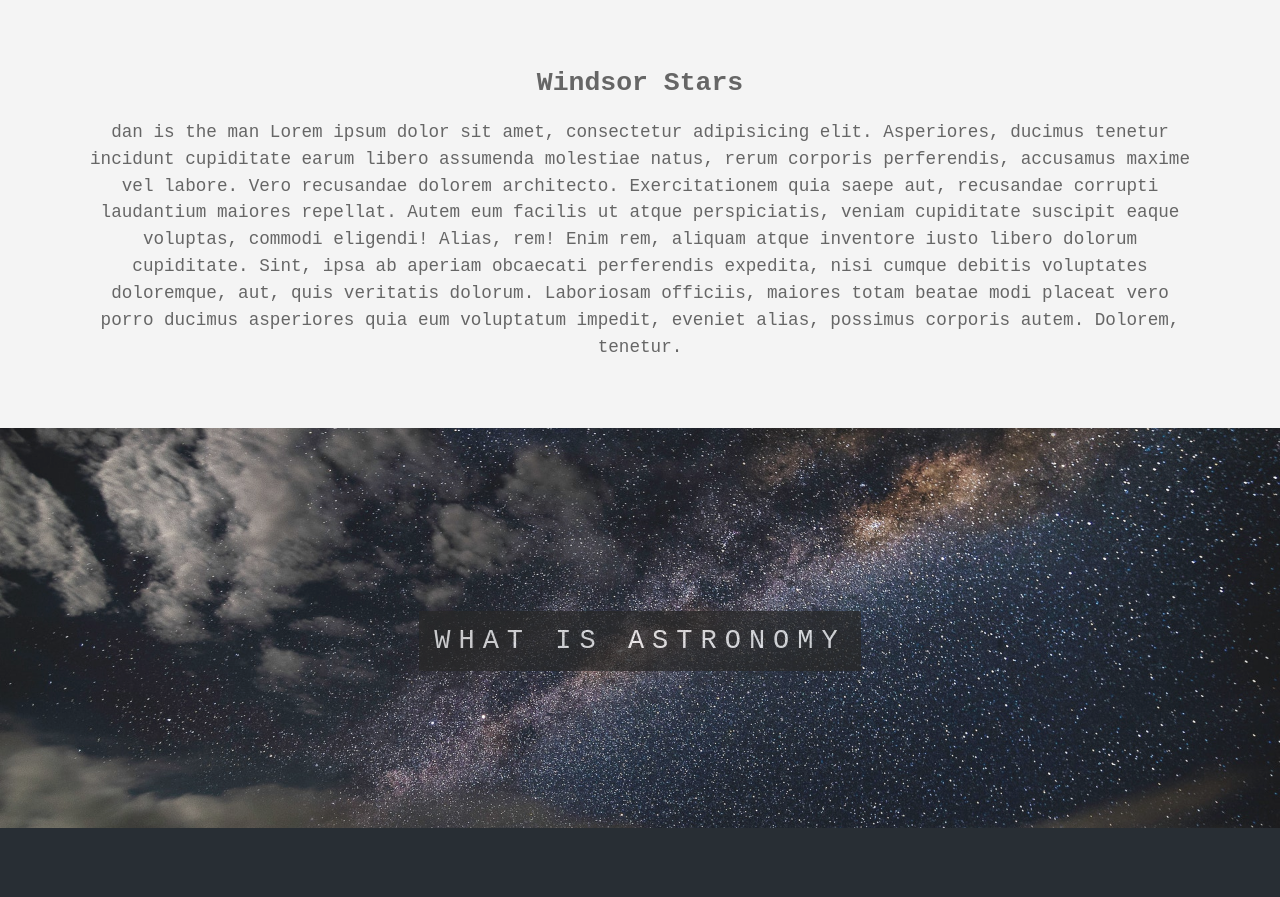
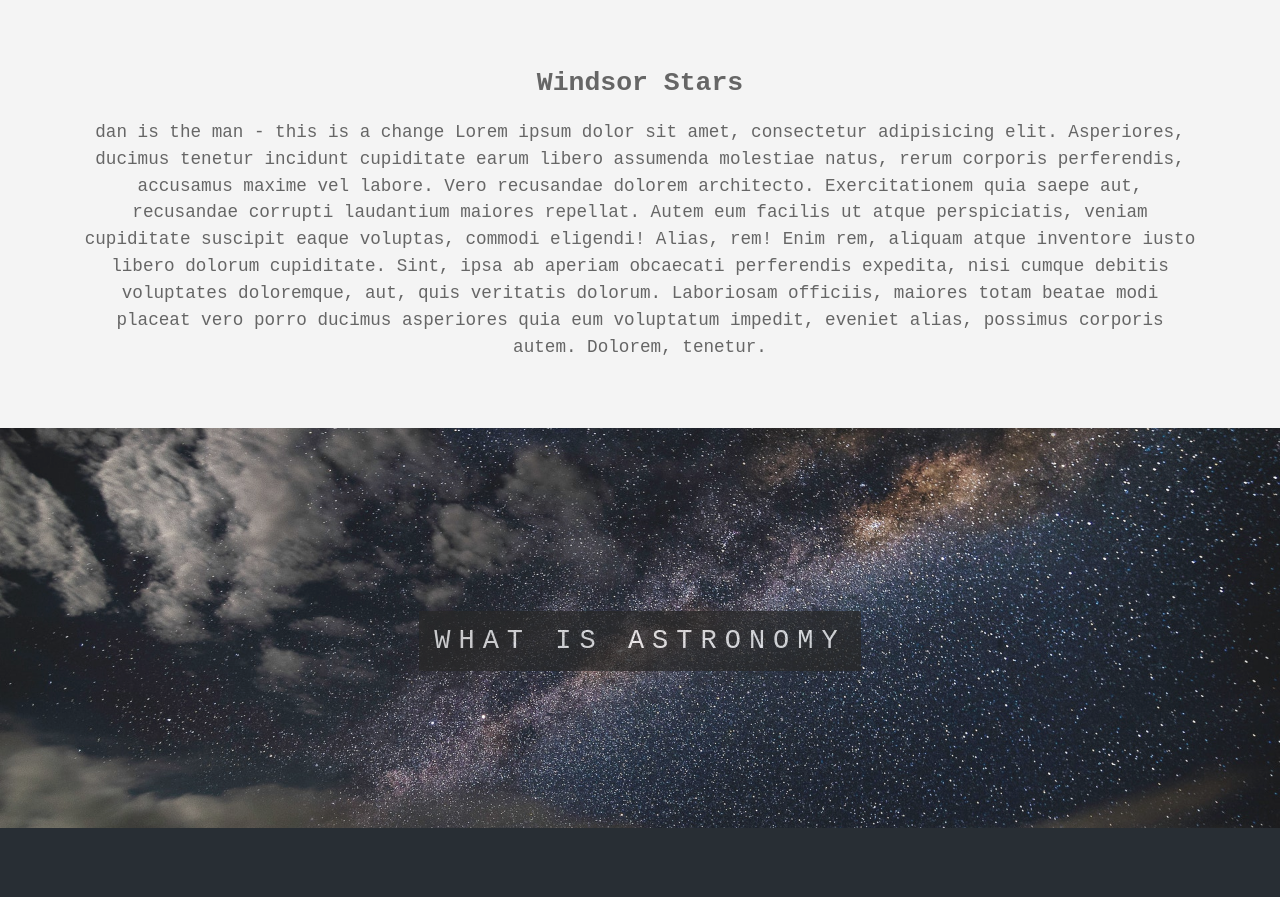
Before and after one commit to kevinpeltier/parallax1, a plain HTML site: page index.html in a window 1280 px wide. Shown: the part 802-1699 px from the top of the page. Drawn offline with Linux system fonts and the light colour scheme.

Commit message:
new branch test

```diff
--- a/index.html
+++ b/index.html
@@ -36,7 +36,7 @@
   <section class="section section-light">
     <h2>Windsor Stars</h2>
     <p>
-      dan is the man
+      dan is the man - this is a change
       Lorem ipsum dolor sit amet, consectetur adipisicing elit. Asperiores, ducimus tenetur incidunt cupiditate earum libero assumenda molestiae natus, rerum corporis perferendis, accusamus maxime vel labore. Vero recusandae dolorem architecto. Exercitationem quia saepe aut, recusandae corrupti laudantium maiores repellat. Autem eum facilis ut atque perspiciatis, veniam cupiditate suscipit eaque voluptas, commodi eligendi! Alias, rem! Enim rem, aliquam atque inventore iusto libero dolorum cupiditate. Sint, ipsa ab aperiam obcaecati perferendis expedita, nisi cumque debitis voluptates doloremque, aut, quis veritatis dolorum. Laboriosam officiis, maiores totam beatae modi placeat vero porro ducimus asperiores quia eum voluptatum impedit, eveniet alias, possimus corporis autem. Dolorem, tenetur.
     </p>
   </section>
```
